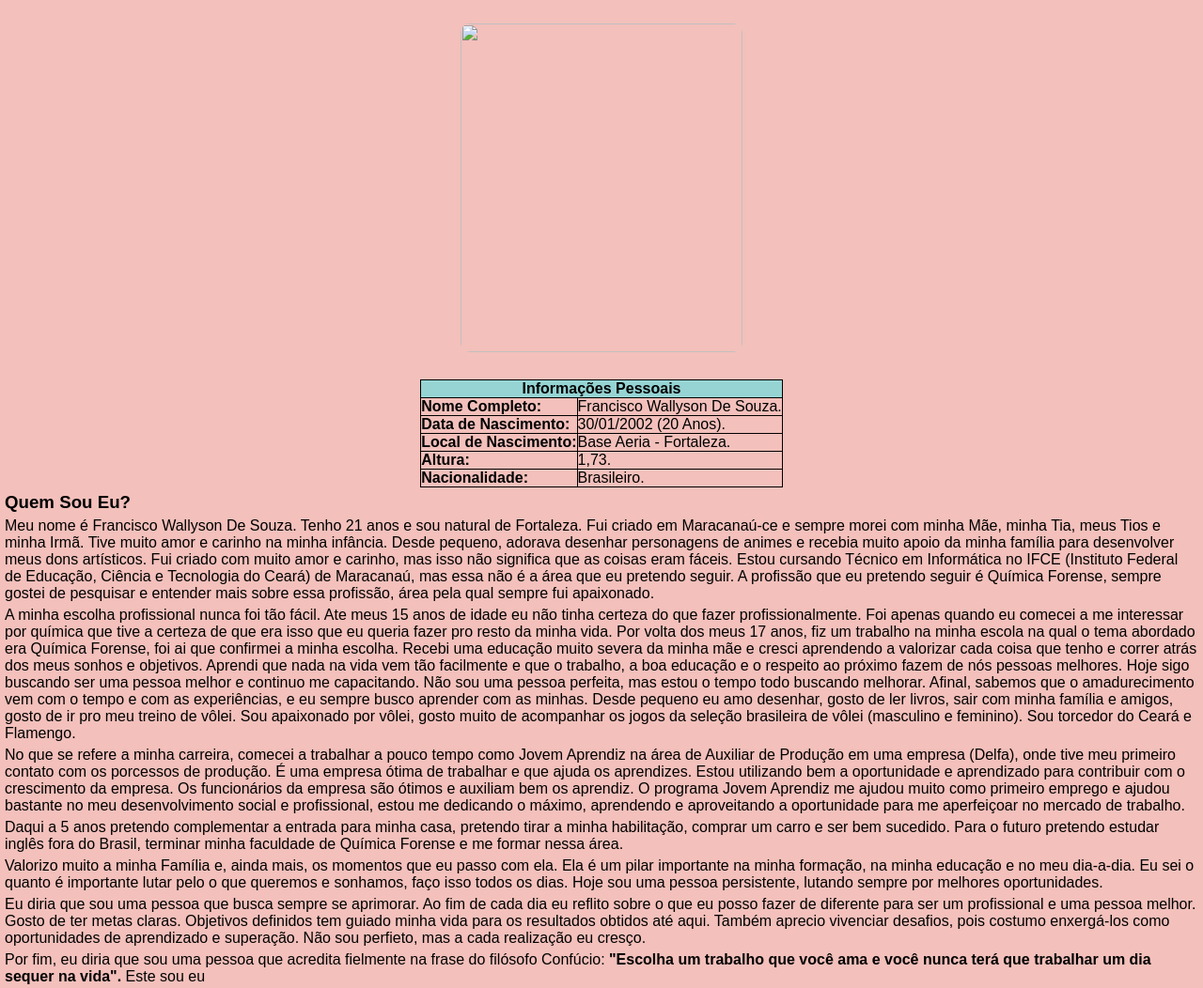
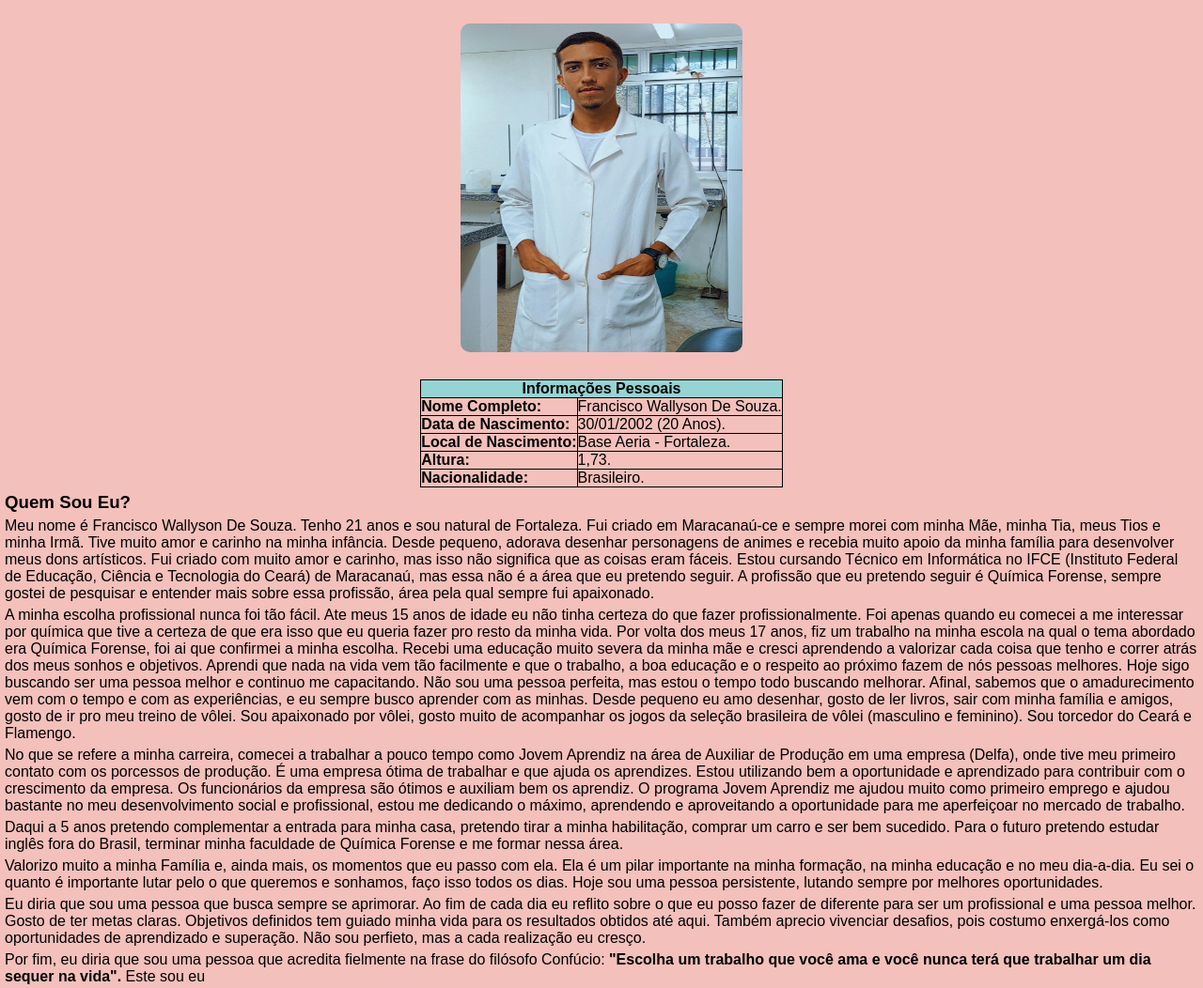
Before and after one commit to Wallyson3001/Sobre-Mim, a plain HTML site: page sobre mim.html in a window 1280 px wide. Shown: the whole page at 94% size. Drawn offline with Linux system fonts and the light colour scheme.

Commit message:
Update sobre mim.html

```diff
--- a/sobre mim.html
+++ b/sobre mim.html
@@ -8,7 +8,7 @@
     <link rel="stylesheet" href="style.css">
 </head>
 <div class="foto1">
-    <img src="img/quimica forense.jpg">
+    <img src="quimica forense.jpg">
 </div>
     <div>
     <table>
```
